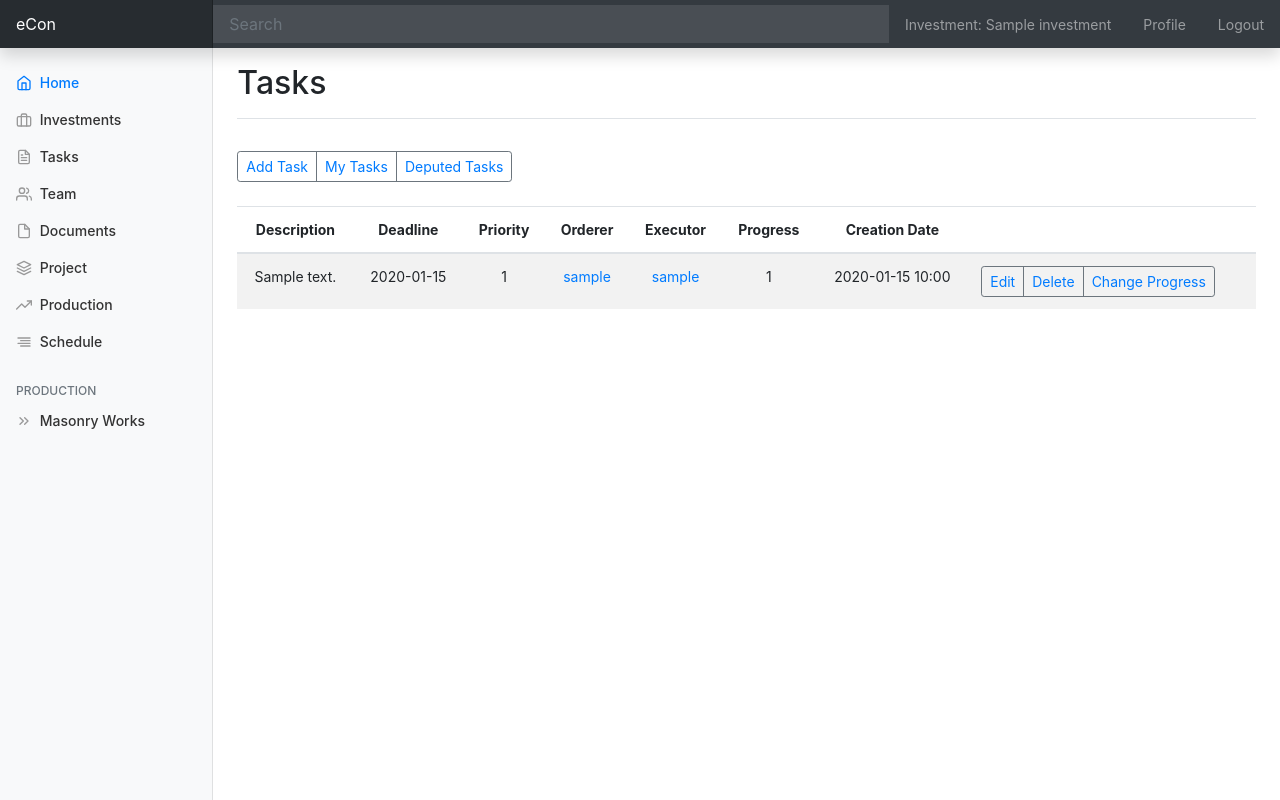
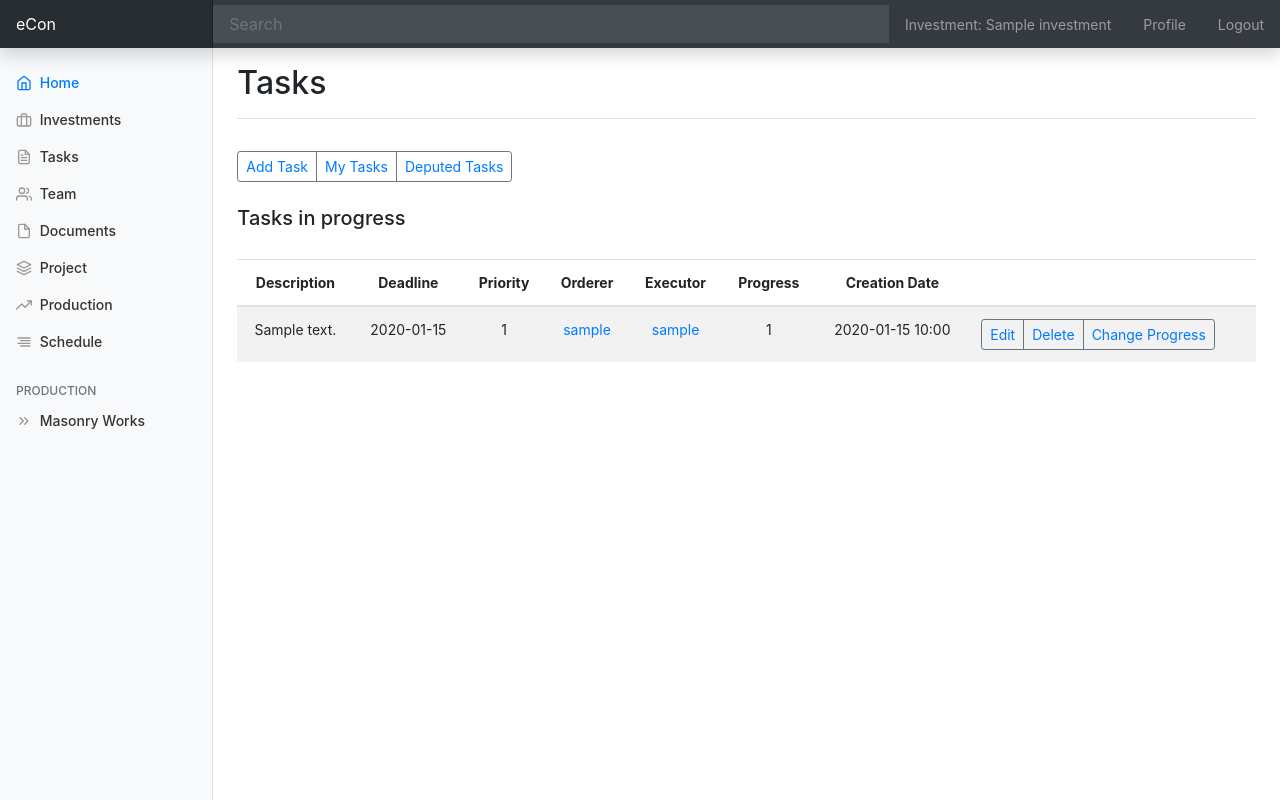
Before and after one commit to konradkrasno/eCon, a Flask app: page /tasks/ in a window 1280 px wide. Run offline with Flask 2, Linux system fonts and the light colour scheme; a user stored in the database is signed in; tables that the repository leaves empty hold one stand-in row (values such as "Sample post"); some libraries are stand-ins or nearby versions.

Commit message:
added distinction between tasks realized and in progress

```diff
--- a/app/models.py
+++ b/app/models.py
@@ -228,9 +228,20 @@ class Task(db.Model):
     )
 
     @classmethod
-    def get_all(cls, invest_id: int) -> List:
+    def get_in_progress(cls, invest_id: int) -> List:
         return (
             Task.query.filter_by(investment_id=invest_id)
+            .filter(cls.progress != 100)
+            .order_by(Task.deadline)
+            .order_by(Task.priority.desc())
+            .all()
+        )
+
+    @classmethod
+    def get_realized(cls, invest_id: int) -> List:
+        return (
+            Task.query.filter_by(investment_id=invest_id)
+            .filter(cls.progress == 100)
             .order_by(Task.deadline)
             .order_by(Task.priority.desc())
             .all()
--- a/app/tasks/routes.py
+++ b/app/tasks/routes.py
@@ -11,26 +11,48 @@ from app.main.forms import WarrantyForm
 @bp.route("/")
 @login_required
 def tasks():
-    tasks = Task.get_all(invest_id=g.current_invest.id)
+    tasks_in_progress = Task.get_in_progress(invest_id=g.current_invest.id)
+    realized_tasks = Task.get_realized(invest_id=g.current_invest.id)
     admin = Worker.is_admin(user_id=current_user.id, investment_id=g.current_invest.id)
     next_page = url_for("tasks.tasks")
     return render_template(
-        "tasks/tasks.html", title="Tasks", tasks=tasks, admin=admin, next_page=next_page
+        "tasks/tasks.html",
+        title="Tasks",
+        tasks_in_progress=tasks_in_progress,
+        realized_tasks=realized_tasks,
+        admin=admin,
+        next_page=next_page,
     )
 
 
 @bp.route("/my")
 @login_required
 def my_tasks():
-    tasks = Worker.get_by_username(
-        invest_id=g.current_invest.id, username=current_user.username
-    ).tasks_to_execution.order_by(Task.deadline).order_by(Task.priority.desc()).all()
+    tasks_in_progress = (
+        Worker.get_by_username(
+            invest_id=g.current_invest.id, username=current_user.username
+        )
+        .tasks_to_execution.filter(Task.progress != 100)
+        .order_by(Task.deadline)
+        .order_by(Task.priority.desc())
+        .all()
+    )
+    realized_tasks = (
+        Worker.get_by_username(
+            invest_id=g.current_invest.id, username=current_user.username
+        )
+        .tasks_to_execution.filter(Task.progress == 100)
+        .order_by(Task.deadline)
+        .order_by(Task.priority.desc())
+        .all()
+    )
     admin = Worker.is_admin(user_id=current_user.id, investment_id=g.current_invest.id)
     next_page = url_for("tasks.my_tasks")
     return render_template(
         "tasks/tasks.html",
         title="My Tasks",
-        tasks=tasks,
+        tasks_in_progress=tasks_in_progress,
+        realized_tasks=realized_tasks,
         admin=admin,
         next_page=next_page,
     )
@@ -39,15 +61,31 @@ def my_tasks():
 @bp.route("/deputed")
 @login_required
 def deputed_tasks():
-    tasks = Worker.get_by_username(
-        invest_id=g.current_invest.id, username=current_user.username
-    ).deputed_tasks.order_by(Task.deadline).order_by(Task.priority.desc()).all()
+    tasks_in_progress = (
+        Worker.get_by_username(
+            invest_id=g.current_invest.id, username=current_user.username
+        )
+        .deputed_tasks.filter(Task.progress != 100)
+        .order_by(Task.deadline)
+        .order_by(Task.priority.desc())
+        .all()
+    )
+    realized_tasks = (
+        Worker.get_by_username(
+            invest_id=g.current_invest.id, username=current_user.username
+        )
+        .deputed_tasks.filter(Task.progress == 100)
+        .order_by(Task.deadline)
+        .order_by(Task.priority.desc())
+        .all()
+    )
     admin = Worker.is_admin(user_id=current_user.id, investment_id=g.current_invest.id)
     next_page = url_for("tasks.deputed_tasks")
     return render_template(
         "tasks/tasks.html",
         title="Deputed Tasks",
-        tasks=tasks,
+        tasks_in_progress=tasks_in_progress,
+        realized_tasks=realized_tasks,
         admin=admin,
         next_page=next_page,
     )
--- a/app/templates/tasks/tasks.html
+++ b/app/templates/tasks/tasks.html
@@ -43,7 +43,8 @@
 <main>
   <div class="table-responsive">
     {% if g.current_invest.name %}
-        {% if tasks %}
+        {% if tasks_in_progress %}
+        <h5>Tasks in progress</h5><br>
         <table class="table table-striped">
           <thead>
             <tr>
@@ -58,7 +59,7 @@
             </tr>
           </thead>
           <tbody>
-        {% for task in tasks %}
+        {% for task in tasks_in_progress %}
           <tr>
               <td class="text-center">{{ task.description }}</td>
               <td class="text-center">{{ task.deadline.strftime('%Y-%m-%d') }}</td>
@@ -102,8 +103,65 @@
         <p>No tasks added yet.</p>
       {% endif %}
   {% endif %}
+    {% if g.current_invest.name %}
+        {% if realized_tasks %}
+        <h5>Realized tasks</h5><br>
+        <table class="table table-striped">
+          <thead>
+            <tr>
+              <th class="text-center">Description</th>
+              <th class="text-center">Deadline</th>
+                <th class="text-center">Priority</th>
+                <th class="text-center">Orderer</th>
+                <th class="text-center">Executor</th>
+                <th class="text-center">Progress</th>
+                <th class="text-center">Creation Date</th>
+                <th class="text-center"></th>
+            </tr>
+          </thead>
+          <tbody>
+        {% for task in realized_tasks %}
+          <tr>
+              <td class="text-center">{{ task.description }}</td>
+              <td class="text-center">{{ task.deadline.strftime('%Y-%m-%d') }}</td>
+              <td class="text-center">{{ task.priority }}</td>
+              <td class="text-center">
+                  <a href="{{ url_for('main.user', username=task.orderer.users.username) }}" >
+                      {{ task.orderer.users.username }}
+                  </a>
+              </td>
+              <td class="text-center">
+                  <a href="{{ url_for('main.user', username=task.executor.users.username) }}" >
+                      {{ task.executor.users.username }}
+                  </a>
+              </td>
+              <td class="text-center">{{ task.progress }}</td>
+              <td class="text-center">{{ task.created_at.strftime('%Y-%m-%d %H:%M') }}</td>
+              <td class="text-center">
+                  <div class="btn-toolbar mb-2 mb-md-0">
+                      <div class="btn-group mr-1">
+                          {% if admin %}
+                          {% if task.orderer.user_id == current_user.id %}
+                          <button type="button" class="btn btn-sm btn-outline-secondary">
+                              <a href="{{ url_for('tasks.edit_task', _id=task.id, next_page=next_page) }}">Edit</a>
+                          </button>
+                          <button type="button" class="btn btn-sm btn-outline-secondary">
+                              <a href="{{ url_for('tasks.delete_task', _id=task.id, next_page=next_page) }}">Delete</a>
+                          </button>
+                          {% endif %}
+                          {% endif %}
+                          <button type="button" class="btn btn-sm btn-outline-secondary">
+                              <a href="{{ url_for('tasks.change_progress', _id=task.id, next_page=next_page) }}">Change Progress</a>
+                          </button>
+                      </div>
+                  </div>
+              </td>
+          </tr>
+        {% endfor %}
+          </tbody>
+        </table>
+      {% endif %}
+  {% endif %}
   </div>
-
 </main>
-
 {% endblock %}
```
Also changed, not shown: app/conftest.py (+12 -0 lines), app/tasks/tests.py (+9 -3 lines), app/tests_models.py (+4 -3 lines).
